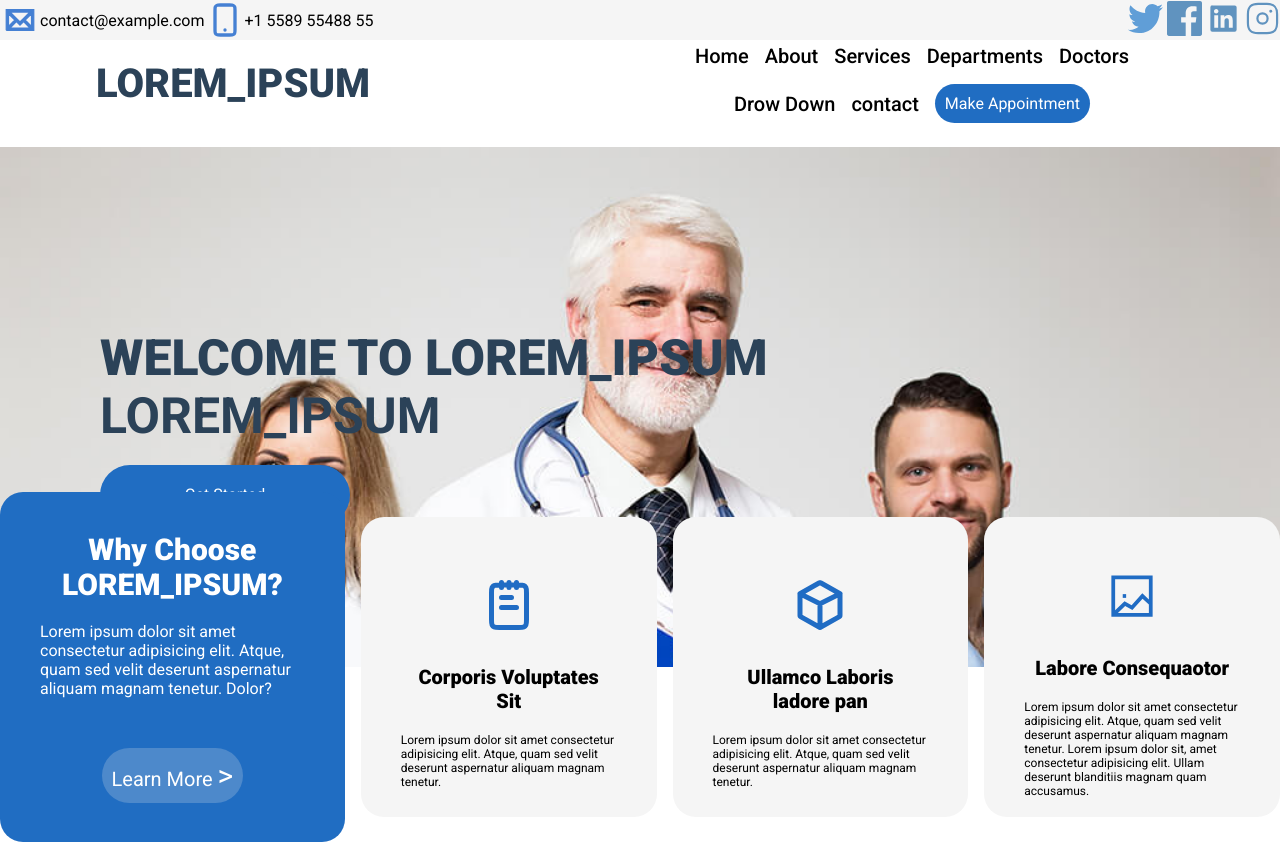
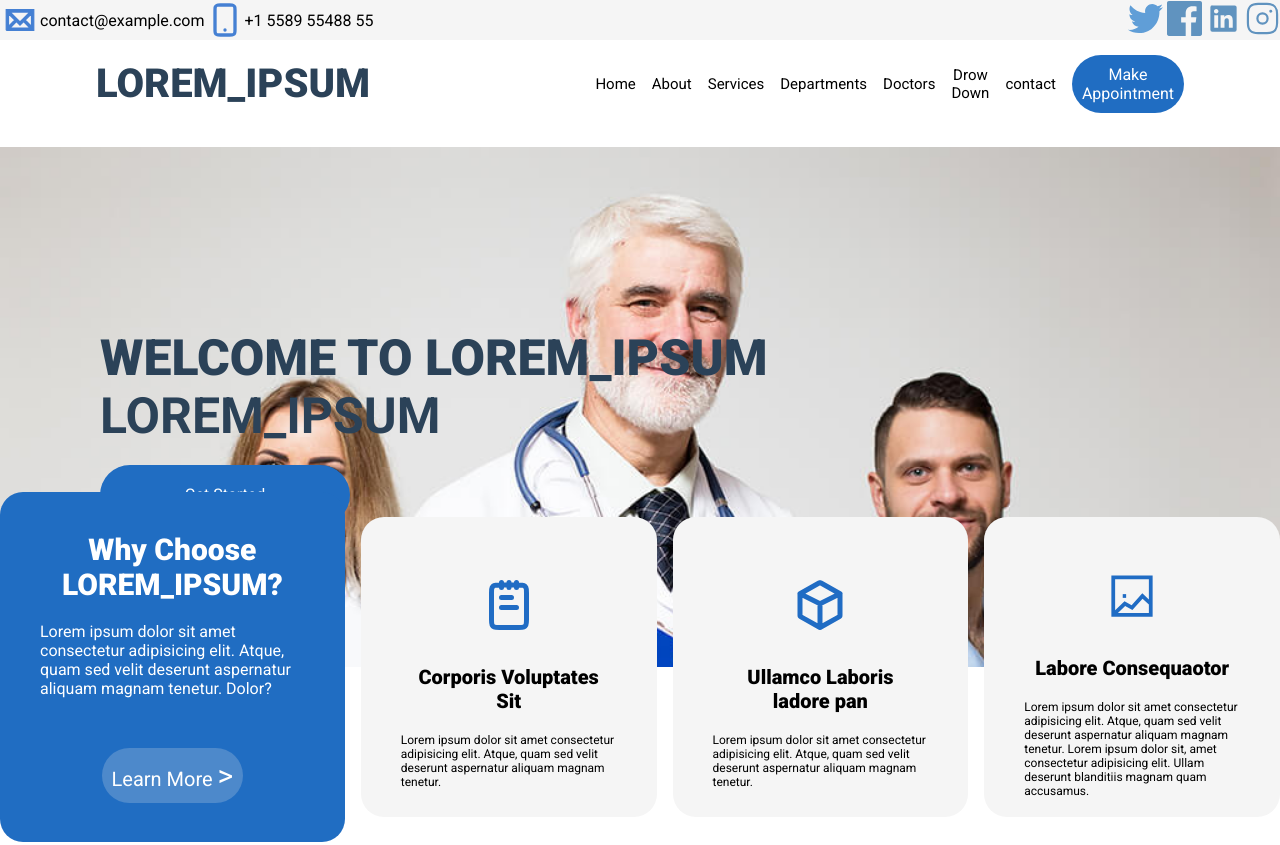
Before and after one commit to toxickobra/classHackathon, a plain HTML site: page index.html in a window 1280 px wide. Shown: the top 845 px of the page. Drawn offline with Linux system fonts and the light colour scheme.

Commit message:
adsfadslkfjaslkf

```diff
--- a/styles.css
+++ b/styles.css
@@ -59,10 +59,11 @@ header{
     display:flex;
     justify-content:center;
     width:85%;
+
 }
 .nav-option{
     display:flex;
-    flex-wrap: wrap;
+    text-align: center;
     gap:1rem;
     width: 85%;
     align-self: center;
@@ -70,8 +71,8 @@ header{
     align-items: center;
 }
 .option{
-    font-weight: 500;
-    font-size: 20px;
+    font-weight: 400;
+    font-size: 15px;
 }
 .btnText{
     color:white;
```
